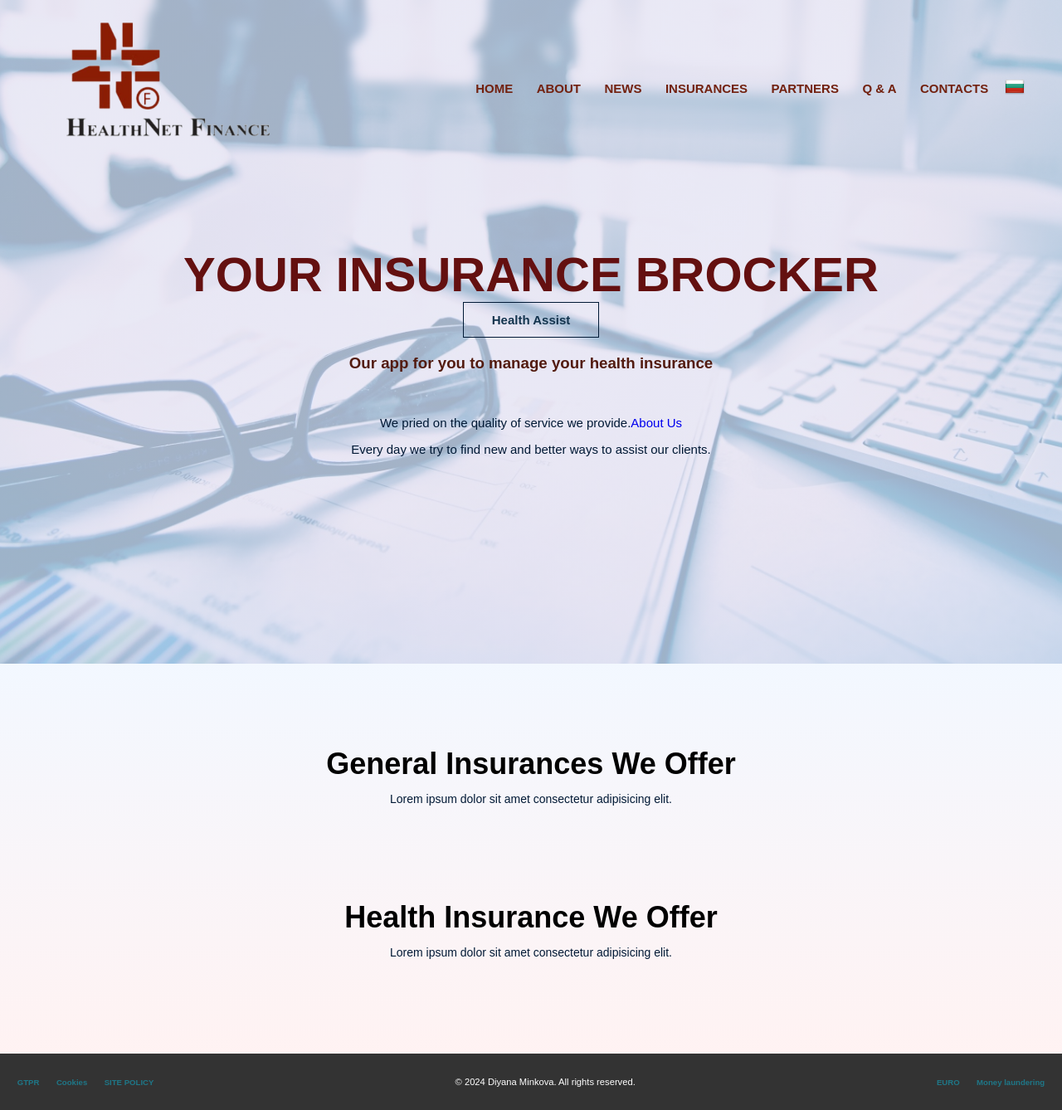
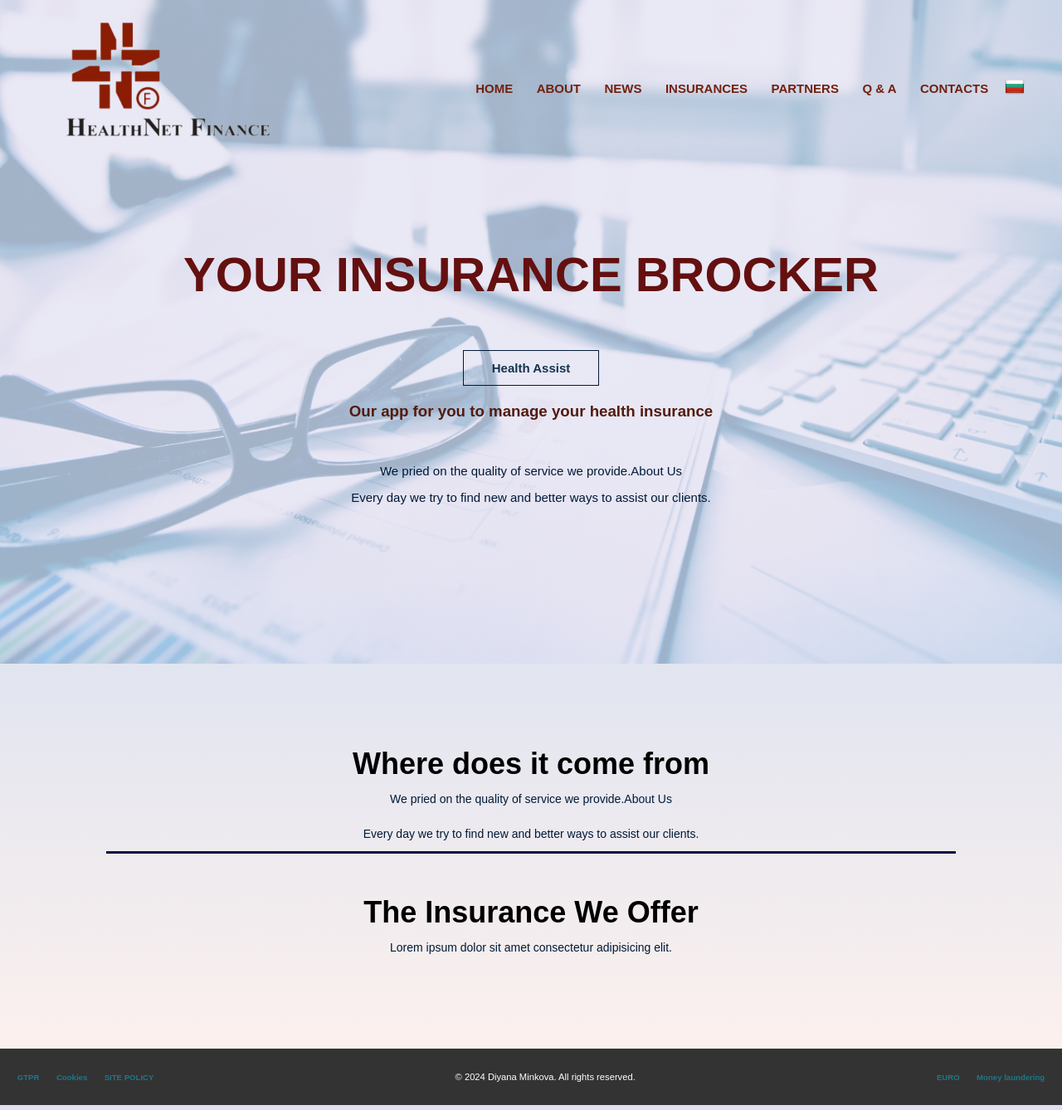
Before and after one commit to minkova-diyana/health_assist, a Django app: page /en/ in a window 1280 px wide. Shown: the whole page at 83% size. Run offline with Django 5.2, Linux system fonts and the light colour scheme; data that the repository does not hold is empty; parts of the project's set-up code (start-up, migrations or seed data) failed here and were passed over.

Commit message:
fix: styling isues in the nav and web-pages conteiners

```diff
--- a/health_assist/web_pages/models.py
+++ b/health_assist/web_pages/models.py
@@ -13,7 +13,7 @@ class Pages(models.Model):
     def __str__(self):
         return self.name
 
-    #  ATENTION EXPERIMENT ALSO IN THE TEMPLATS DON'T COMMIT!!!!
+
 
 
 class InsuranceTypes(TranslatableModel):
@@ -25,7 +25,6 @@ class InsuranceTypes(TranslatableModel):
         ),
         description=models.TextField(null=False, blank=False)
     )
-
 
     def __str__(self):
         name_translation = self.get_translation('en')
--- a/static/css/about.css
+++ b/static/css/about.css
@@ -20,7 +20,9 @@
 
 
 main{
-    background: linear-gradient(rgba(194, 205, 255, 0.151), rgba(255, 224, 224, 0.425));
+    /*background: linear-gradient(rgba(194, 205, 255, 0.151), rgba(255, 224, 224, 0.425));*/
+    background: linear-gradient(rgb(194 202 225 / 49%), #de77611c);
+    /*background: linear-gradient(rgb(194 202 225 / 78%), #de77611c);*/
 }
 
 .text-box h1{
--- a/static/css/contacts.css
+++ b/static/css/contacts.css
@@ -2,7 +2,6 @@
 /* Banner Section */
 .banner {
     text-align: center;
-    background-color: #ffffff;
     margin: 0 auto;
 }
 
--- a/static/css/home-page.css
+++ b/static/css/home-page.css
@@ -16,8 +16,10 @@
 
 }
 
-.information{
-    background: linear-gradient(rgba(226, 238, 255, 0.432), rgba(255, 224, 224, 0.404));
+main{
+    /*background: linear-gradient(rgba(194, 205, 255, 0.151), rgba(255, 224, 224, 0.425));*/
+    background: linear-gradient(rgb(194 202 225 / 49%), #de77611c);
+    /*background: linear-gradient(rgb(194 202 225 / 78%), #de77611c);*/
 }
 
 .text-box{
@@ -31,6 +33,7 @@
 }
 .text-box h1{
     margin-top: 100px;
+    padding: 1em;
     font-size: 58px;
     color: #641010;
 }
@@ -62,6 +65,7 @@
 
 @media(max-width:900px) {
     .text-box h1 {
+        padding: 2.5em 0;
         font-size: 20px;
     }
 }
@@ -73,6 +77,8 @@
     margin: auto;
     text-align: center;
     padding-top: 100px;
+    border-bottom: 3px solid #011049;
+    /* border-bottom-width: 50px; */
 }
 h1{
     font-size: 36px;
@@ -80,6 +86,8 @@ h1{
 }
 a{
     text-decoration: none;
+    color: #011d3d;
+    /* font-weight: 550; */
 }
 p{
     color: #001935;
@@ -95,7 +103,7 @@ p{
 }
 .insurance-col{
     flex-basis: 31%;
-    background: #cbf6ff;
+    background: #dff5f9;
     border-radius: 10px;
     margin-bottom: 5%;
     padding: 20px 12px;
--- a/static/css/questions.css
+++ b/static/css/questions.css
@@ -10,6 +10,7 @@
     cursor: pointer;
     /* text-align: left; */
     float: right;
+    margin-left: 0.5em;
 }
 
 .show-answer:hover{
--- a/templates/common/index.html
+++ b/templates/common/index.html
@@ -7,14 +7,25 @@
 
 
 {% block content %}
+
+
 {#     #  ATENTION EXPERIMENT ALSO IN THE TEMPLATS DON'T COMMIT!!!!#}
 <!--General Insurances -->
 <section class="information">
     <section class="general-insurances">
-        <h1>{% trans 'General Insurances We Offer' %}</h1>
+        <section>
+            <h1>{% trans 'Where does it come from' %}</h1>
+            <p >{% trans 'We pried on the quality of service we  provide.' %}<a style="padding-top:50px;"  href={% url 'about-us' %}>About Us</a></p>
+            <p>{% trans 'Every day we try to find new and better ways to assist our clients.' %}</p>
+        </section>
+
+    </section>
+<!-- Health Insurances -->
+    <section class="health-insurances">
+        <h1>{% trans 'The Insurance We Offer' %}</h1>
         <p>{% trans 'Lorem ipsum dolor sit amet consectetur adipisicing elit.' %}</p>
 
-       <div class="row">
+        <div class="row">
             {% for insurance in information %}
                 <div class="insurance-col">
                     <h3>{{ insurance.type_insurance|title }}</h3>
@@ -28,23 +39,5 @@
             {% endfor %}
         </div>
     </section>
-<!-- Health Insurances -->
-    <section class="health-insurances">
-        <h1>{% trans 'Health Insurance We Offer' %}</h1>
-        <p>{% trans 'Lorem ipsum dolor sit amet consectetur adipisicing elit.' %}</p>
-
-        <div class="row">
-            {% for insurance in health %}
-                <div class="insurance-col">
-                    <h3>{{ insurance.title }}</h3>
-                    <p>
-                    <a href="{% url 'insurances'%}"><p>
-                        {{ insurance.content }}
-                    </p></a>
-                </div>
-            {% endfor %}
-
-        </div>
-    </section>
 </section>
 {% endblock %}
--- a/templates/common/nav.html
+++ b/templates/common/nav.html
@@ -44,7 +44,7 @@
 
     </div>
 
-    <svg xmlns="http://www.w3.org/2000/svg" width="80" height="80" fill="currentColor" class="bi bi-list" viewBox="0 0 30 30" id="menue">
+    <svg xmlns="http://www.w3.org/2000/svg" width="50" height="50" fill="currentColor" class="bi bi-list" viewBox="0 0 16 16" id="menue">
   <path fill-rule="evenodd" d="M2.5 12a.5.5 0 0 1 .5-.5h10a.5.5 0 0 1 0 1H3a.5.5 0 0 1-.5-.5m0-4a.5.5 0 0 1 .5-.5h10a.5.5 0 0 1 0 1H3a.5.5 0 0 1-.5-.5m0-4a.5.5 0 0 1 .5-.5h10a.5.5 0 0 1 0 1H3a.5.5 0 0 1-.5-.5"></path>
 </svg>
 
--- a/templates/pages/contacts.html
+++ b/templates/pages/contacts.html
@@ -7,8 +7,7 @@
 {% block content %}
 <!-- CONTACT FORM -->
 <section class="banner">
-    <img src=
-"https://media.geeksforgeeks.org/wp-content/uploads/20230822131732/images.png"
+    <img src="https://res.cloudinary.com/dzckczwh5/image/upload/v1743599177/user_image_20240702_090754805dd267848_ftnyb6.png"
         alt="Welcome to our Contact Us page">
 
     <p>
--- a/templates/pages/news.html
+++ b/templates/pages/news.html
@@ -18,7 +18,7 @@
 </svg></a>
     </div>
     {% endif %}
-
+    <section>
     {% for n in news %}
         <div class="text-form-container">
             <div class="container">
@@ -40,5 +40,6 @@
         {% empty %}
         <h2>{% trans 'We have no news for the moment' %}!!!</h2>
     {% endfor %}
+    </section>
 
 {% endblock %}
--- a/templates/pages/partners.html
+++ b/templates/pages/partners.html
@@ -34,7 +34,9 @@
                         <img src="{{ p.image.url }}" alt="img" style="width: 50%; border-radius: 2em">
                     </a>
                 </div>
-
+                {% if forloop.counter|divisibleby:3 and not forloop.last %}
+                    </div><div class="row">  {# Closes the row after 3 items and starts a new row #}
+                {% endif %}
             {% empty %}
             <h2>{% trans 'We have no partners for the moment' %}!!!</h2>
         {% endfor %}
--- a/templates/pages/questions.html
+++ b/templates/pages/questions.html
@@ -19,6 +19,7 @@
 </svg></a>
     </div>
     {% endif %}
+    <section>
         {% for q in questions %}
              <div class="text-form-container">
                 <div class="container">
@@ -54,6 +55,7 @@
 
 
         {% endfor %}
+    </section>
 
 
 {% endblock %}
```
Also changed, not shown: static/css/insurances.css (+4 -3 lines), static/css/news.css (+8 -4 lines), locale/en/LC_MESSAGES/django.po, 1 other file. Lines whose indentation alone changed are shown as unchanged.
